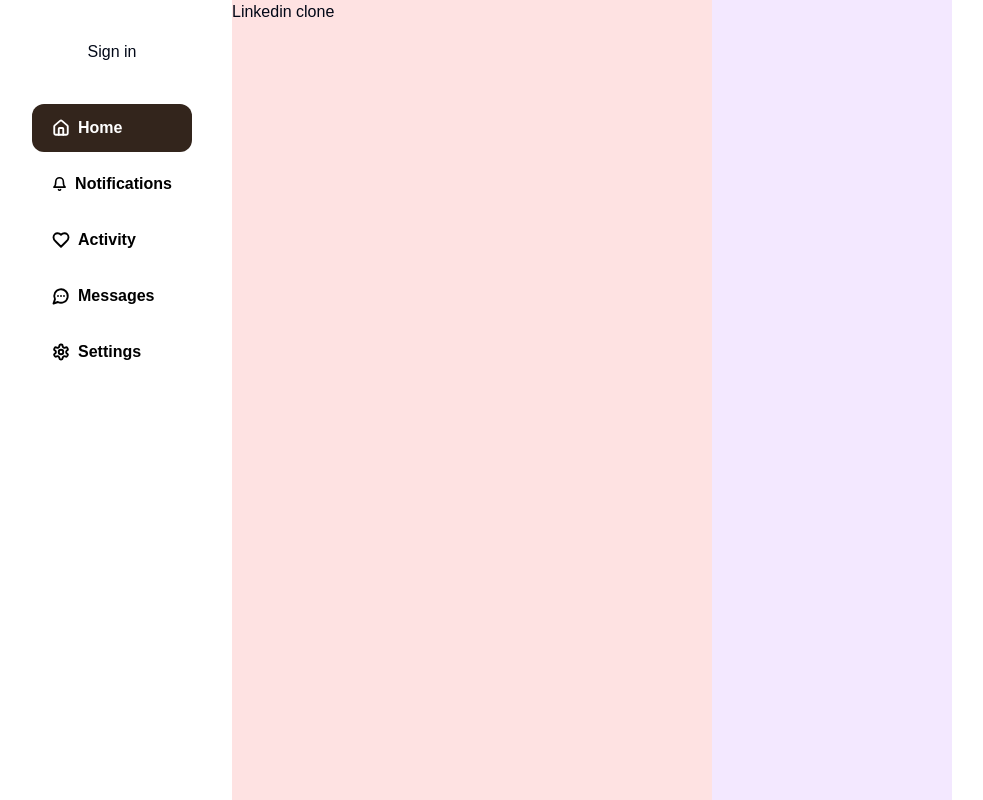
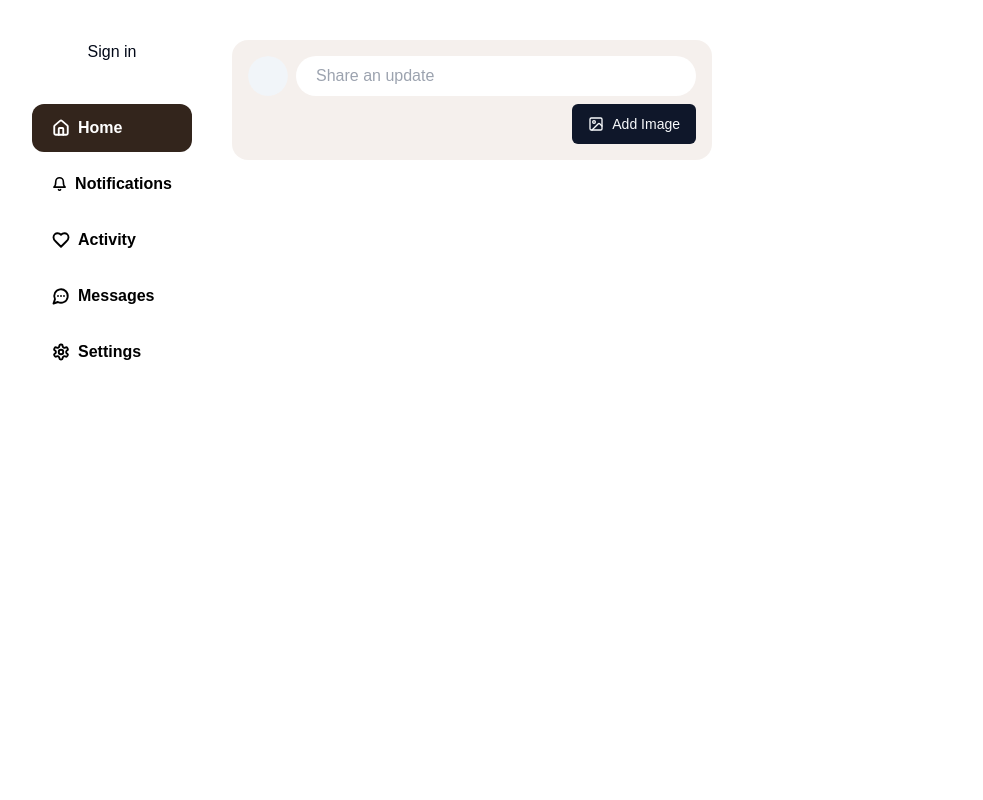
Before and after one commit to yogeyyy/IIITiansNetworkWeb, a Next.js app: page / in a window 1280 px wide. Shown: the whole page, without its empty margins (168-1151 px from the left). Built offline with nearby package versions, Linux system fonts and the light colour scheme; no server answers.

Commit message:
Add: Post component

```diff
--- a/app/layout.tsx
+++ b/app/layout.tsx
@@ -25,9 +25,9 @@ export default function RootLayout({
               <Navbar />
             </nav>
 
-            <main className="w-1/2 bg-red-100">{children}</main>
+            <main className="w-1/2">{children}</main>
 
-            <div className="w-1/4 bg-purple-100"></div>
+            <div className="w-1/4"></div>
           </div>
         </body>
       </html>
--- a/app/page.tsx
+++ b/app/page.tsx
@@ -1,13 +1,15 @@
+import PostForm from "@/components/PostForm";
 import Image from "next/image";
 
 export default function Home() {
   return (
-    <div className="flex">
-      <section>{/* Post form */}</section>
+    <div className="flex flex-col items-center w-full pt-10">
+      <section className="w-full">
+        {/* Post form */}
+        <PostForm />
+      </section>
 
       <section>{/* Post feed */}</section>
-
-      <h1>Linkedin clone</h1>
     </div>
   );
 }
--- /dev/null
+++ b/components/PostForm.tsx
@@ -0,0 +1,110 @@
+"use client";
+import { Avatar, AvatarFallback, AvatarImage } from "@/components/ui/avatar";
+import { useUser } from "@clerk/nextjs";
+import { Button } from "./ui/button";
+import { ImageIcon, XIcon } from "lucide-react";
+import { useRef, useState } from "react";
+
+export default function PostForm() {
+  //fetching the logged in user information
+  const { user } = useUser();
+
+  //reference to the input fields
+  const ref = useRef<HTMLFormElement>(null);
+  const fileInputRef = useRef<HTMLInputElement>(null);
+
+  //states
+  const [preview, setPreview] = useState<string | null>(null);
+
+  //handle image change
+  const handleImageChange = (event: React.ChangeEvent<HTMLInputElement>) => {
+    const file = event.target.files?.[0];
+    if (file) {
+      setPreview(URL.createObjectURL(file));
+    }
+  };
+
+  //handle post action
+  const handlePostAction = async (formData: FormData) => {
+    const formDataCopy = formData;
+    ref.current?.reset();
+
+    const postContent = formDataCopy.get("postInput") as string;
+
+    if(!postContent.trim()) {
+        throw new Error("Post content is required");
+    }
+
+    setPreview(null);
+
+    try {
+        // await createPostAction(formDataCopy);
+
+    } catch (error) {
+        console.log("Error Creating post:", error);
+    }
+  };
+
+  return (
+    <div className="w-full mb-2 rounded-xl">
+      <form  ref={ref} action={
+        (formData) => {
+            //Handle form submission
+            handlePostAction(formData);
+            //Toast
+        }
+      } className="w-full px-4 py-4 rounded-[1rem] backdrop-filter backdrop-blur-xl bg-[#B89C87] bg-opacity-15">
+        <div className="flex items-center space-x-2">
+          <Avatar>
+            <AvatarImage src={user?.imageUrl} />
+            <AvatarFallback>
+              {user?.firstName?.charAt(0)}
+              {user?.lastName?.charAt(0)}
+            </AvatarFallback>
+          </Avatar>
+
+          <input
+            type="text"
+            name="postInput"
+            placeholder="Share an update"
+            className="flex-1 rounded-full outline-none px-5 py-2"
+          />
+
+          <input
+            ref={fileInputRef}
+            type="file"
+            name="postImage"
+            accept="image/*"
+            onChange={handleImageChange}
+            hidden
+          />
+          <button type="submit" hidden>
+            Post
+          </button>
+          </div>
+
+          {/* Preview Conditional check */}
+          {preview && (
+            <div className="relative mt-3">
+                <img src={preview} alt="preview" className="w-full object-cover" />
+            </div>
+          )}
+
+          <div className="flex justify-end mt-2 gap-2">
+            <Button type="button" onClick={() => fileInputRef.current?.click()}>
+              <ImageIcon className="mr-2" size={16} color="currentColor" /> {preview ? "Change" : "Add"} Image
+            </Button>
+
+            {/* Add remove preview button */}
+            {preview && (
+                <Button variant={"outline"} type="button" onClick={() => setPreview(null)}>
+                    <XIcon className="mr-2" size={16} color="currentColor" /> Remove Image
+                </Button>
+            )}
+          </div>
+      </form>
+    </div>
+  );
+}
+
+// src="https://github.com/shadcn.png"
--- /dev/null
+++ b/components/ui/avatar.tsx
@@ -0,0 +1,50 @@
+"use client"
+
+import * as React from "react"
+import * as AvatarPrimitive from "@radix-ui/react-avatar"
+
+import { cn } from "@/lib/utils"
+
+const Avatar = React.forwardRef<
+  React.ElementRef<typeof AvatarPrimitive.Root>,
+  React.ComponentPropsWithoutRef<typeof AvatarPrimitive.Root>
+>(({ className, ...props }, ref) => (
+  <AvatarPrimitive.Root
+    ref={ref}
+    className={cn(
+      "relative flex h-10 w-10 shrink-0 overflow-hidden rounded-full",
+      className
+    )}
+    {...props}
+  />
+))
+Avatar.displayName = AvatarPrimitive.Root.displayName
+
+const AvatarImage = React.forwardRef<
+  React.ElementRef<typeof AvatarPrimitive.Image>,
+  React.ComponentPropsWithoutRef<typeof AvatarPrimitive.Image>
+>(({ className, ...props }, ref) => (
+  <AvatarPrimitive.Image
+    ref={ref}
+    className={cn("aspect-square h-full w-full", className)}
+    {...props}
+  />
+))
+AvatarImage.displayName = AvatarPrimitive.Image.displayName
+
+const AvatarFallback = React.forwardRef<
+  React.ElementRef<typeof AvatarPrimitive.Fallback>,
+  React.ComponentPropsWithoutRef<typeof AvatarPrimitive.Fallback>
+>(({ className, ...props }, ref) => (
+  <AvatarPrimitive.Fallback
+    ref={ref}
+    className={cn(
+      "flex h-full w-full items-center justify-center rounded-full bg-muted",
+      className
+    )}
+    {...props}
+  />
+))
+AvatarFallback.displayName = AvatarPrimitive.Fallback.displayName
+
+export { Avatar, AvatarImage, AvatarFallback }
--- a/package.json
+++ b/package.json
@@ -11,6 +11,7 @@
   "dependencies": {
     "@clerk/nextjs": "^5.1.3",
     "@fontsource/geist-sans": "^5.0.3",
+    "@radix-ui/react-avatar": "^1.0.4",
     "@radix-ui/react-slot": "^1.0.2",
     "class-variance-authority": "^0.7.0",
     "clsx": "^2.1.1",
--- a/tailwind.config.ts
+++ b/tailwind.config.ts
@@ -1,13 +1,13 @@
-import type { Config } from "tailwindcss"
+import type { Config } from "tailwindcss";
 
 const config = {
   darkMode: ["class"],
   content: [
-    './pages/**/*.{ts,tsx}',
-    './components/**/*.{ts,tsx}',
-    './app/**/*.{ts,tsx}',
-    './src/**/*.{ts,tsx}',
-	],
+    "./pages/**/*.{ts,tsx}",
+    "./components/**/*.{ts,tsx}",
+    "./app/**/*.{ts,tsx}",
+    "./src/**/*.{ts,tsx}",
+  ],
   prefix: "",
   theme: {
     container: {
@@ -72,9 +72,10 @@ const config = {
         "accordion-down": "accordion-down 0.2s ease-out",
         "accordion-up": "accordion-up 0.2s ease-out",
       },
+      backdropFilter: ["hover", "focus"],
     },
   },
   plugins: [require("tailwindcss-animate")],
-} satisfies Config
+} satisfies Config;
 
-export default config
+export default config;
```
Also changed, not shown: app/globals.css (+8 -0 lines), 1 other file (tests, documents, lock files or other folders).
